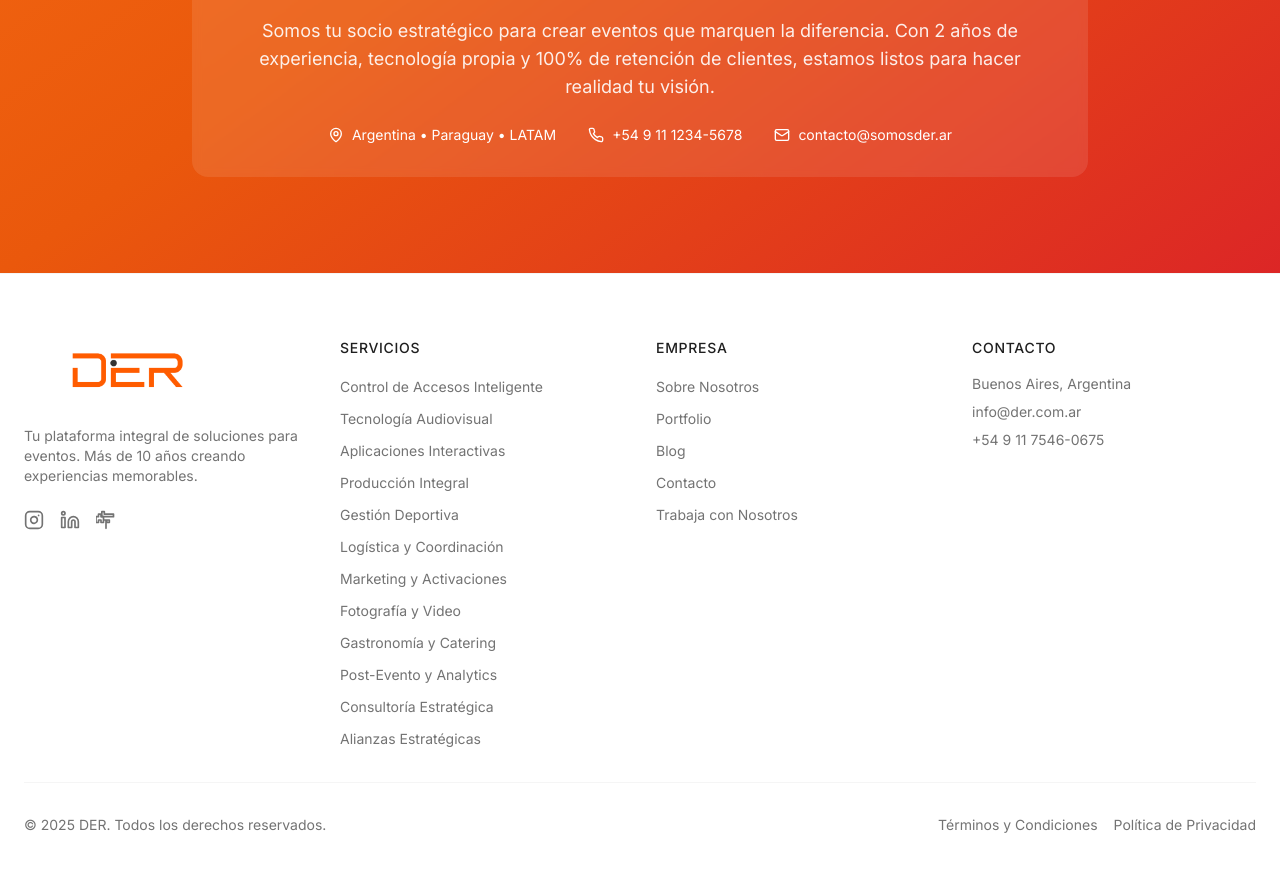
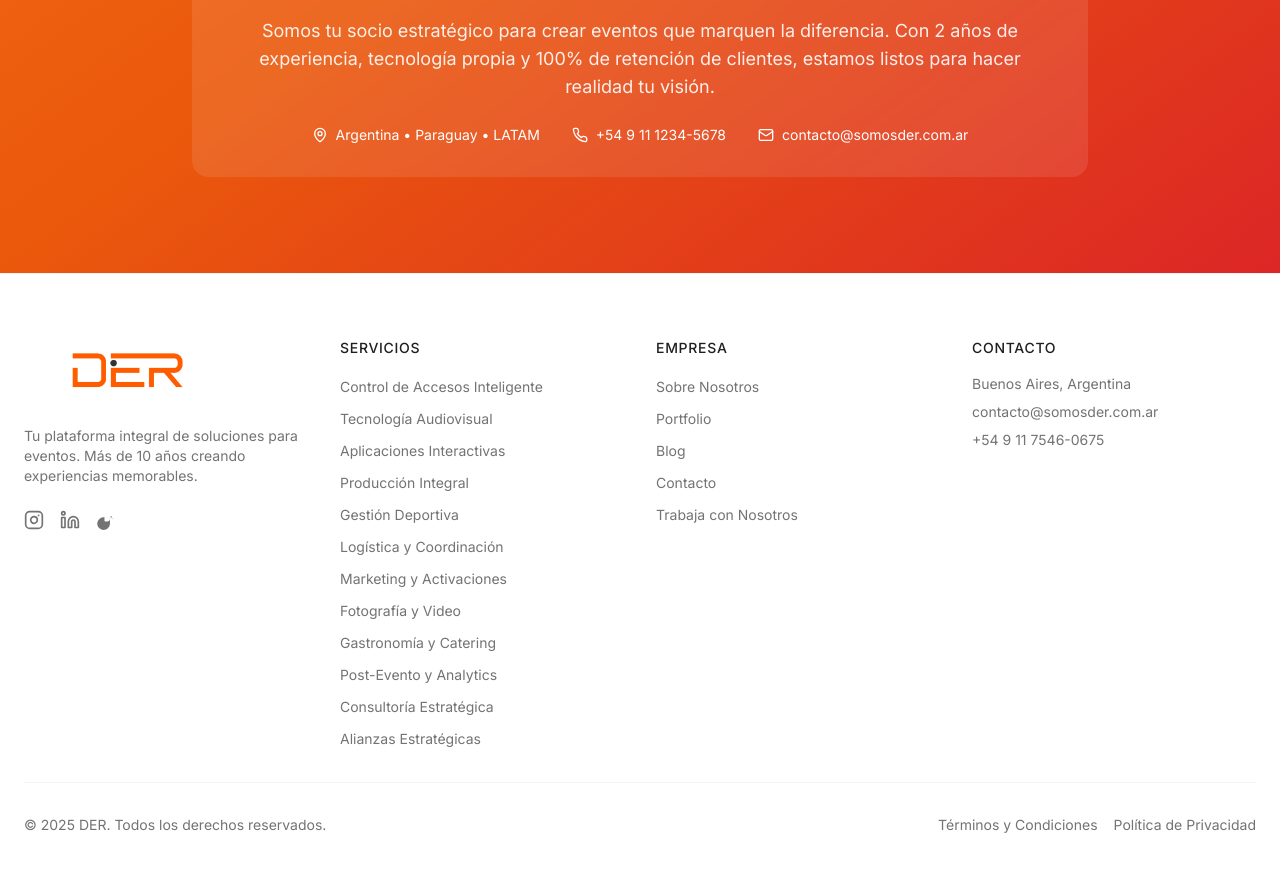
Before and after one commit to ridaofranco/somosder, a Next.js app: page /nosotros in a window 1280 px wide. Shown: the part 4282-5153 px from the top of the page. Built offline with nearby package versions, Linux system fonts and the light colour scheme.

Commit message:
[dyad] Actualizado icono de TikTok y unificado correos de contacto - wrote 4 file(s)

```diff
--- a/app/contacto/ContactoPageClient.tsx
+++ b/app/contacto/ContactoPageClient.tsx
@@ -90,8 +90,8 @@ export default function ContactoPageClient() {
       icon: Mail,
       title: "Email",
       description: "Respuesta en 2-4 horas",
-      value: "contacto@somosder.ar",
-      link: "mailto:contacto@somosder.ar",
+      value: "contacto@somosder.com.ar",
+      link: "mailto:contacto@somosder.com.ar",
       color: "blue",
       available: "Lun-Vie 9-18hs",
     },
--- a/app/nosotros/page.tsx
+++ b/app/nosotros/page.tsx
@@ -477,7 +477,7 @@ export default function NosotrosPage() {
                 </div>
                 <div className="flex items-center">
                   <Mail className="w-4 h-4 mr-2" />
-                  <span>contacto@somosder.ar</span>
+                  <span>contacto@somosder.com.ar</span>
                 </div>
               </div>
             </div>
--- a/components/ui/footer.tsx
+++ b/components/ui/footer.tsx
@@ -88,7 +88,7 @@ export default function Footer() {
             <h3 className="font-medium mb-4 uppercase text-sm tracking-wider">Contacto</h3>
             <ul className="space-y-2">
               <li className="text-muted-foreground text-sm">Buenos Aires, Argentina</li>
-              <li className="text-muted-foreground text-sm">info@der.com.ar</li>
+              <li className="text-muted-foreground text-sm">contacto@somosder.com.ar</li>
               <li className="text-muted-foreground text-sm">+54 9 11 7546-0675</li>
             </ul>
           </div>
--- a/components/ui/tiktok.tsx
+++ b/components/ui/tiktok.tsx
@@ -3,18 +3,10 @@ import React from 'react';
 export const TikTok = (props: React.SVGProps<SVGSVGElement>) => (
   <svg
     xmlns="http://www.w3.org/2000/svg"
-    width="24"
-    height="24"
-    viewBox="0 0 24 24"
-    fill="none"
-    stroke="currentColor"
-    strokeWidth="2"
-    strokeLinecap="round"
-    strokeLinejoin="round"
+    viewBox="0 0 448 512"
+    fill="currentColor"
     {...props}
   >
-    <path d="M21 8V5H10V2H7V8H21Z" />
-    <path d="M12 22V12H9V15H6V12H3V15H0V12H0V8H3V5H6V8H9V12H12V22Z" />
-    <path d="M16 12V15H13V12H16Z" />
+    <path d="M448 209.9a210.1 210.1 0 0 1 -122.8-39.3V349.4A162.6 162.6 0 1 1 185 188.3V278.2a8.2 8.2 0 0 0 4.9 7.5c14.7 4.7 30 7 45.3 7A86.2 86.2 0 0 0 329 241.8V171.7c14.7-1.8 29.3-6.7 42.9-12.9V209.9z"/>
   </svg>
 );
```
